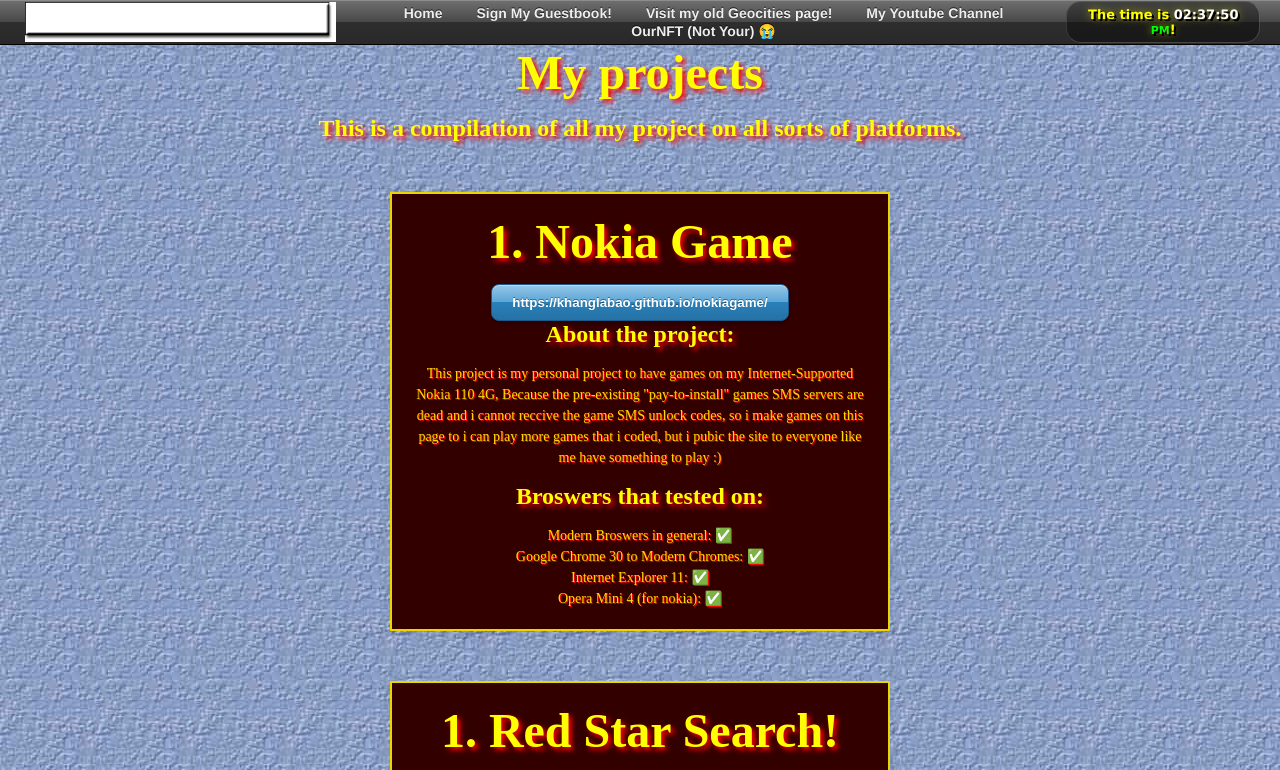
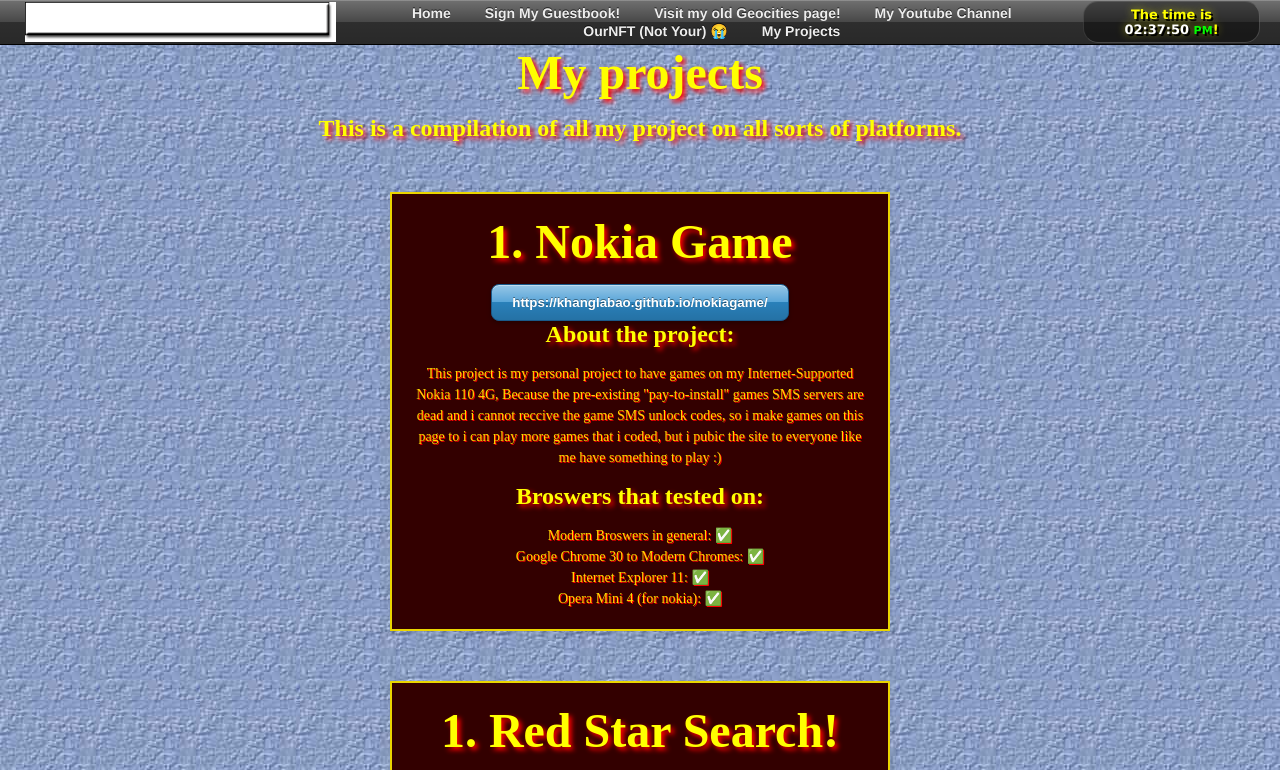
Before and after one commit to KhangLaBao/mainwebsite, a plain HTML site: page website/projects.html in a window 1280 px wide. Shown: the top 770 px of the page. Drawn offline with Linux system fonts and the light colour scheme.

Commit message:
Version 11,1

```diff
--- a/website/projects.html
+++ b/website/projects.html
@@ -41,6 +41,9 @@
           <li>
             <a href="nft.html" class="nav-link">OurNFT (Not Your) 😭</a>
           </li>
+          <li>
+            <a href="#" class="nav-link">My Projects</a>
+          </li>
         </ul>
       </nav>
 
```
